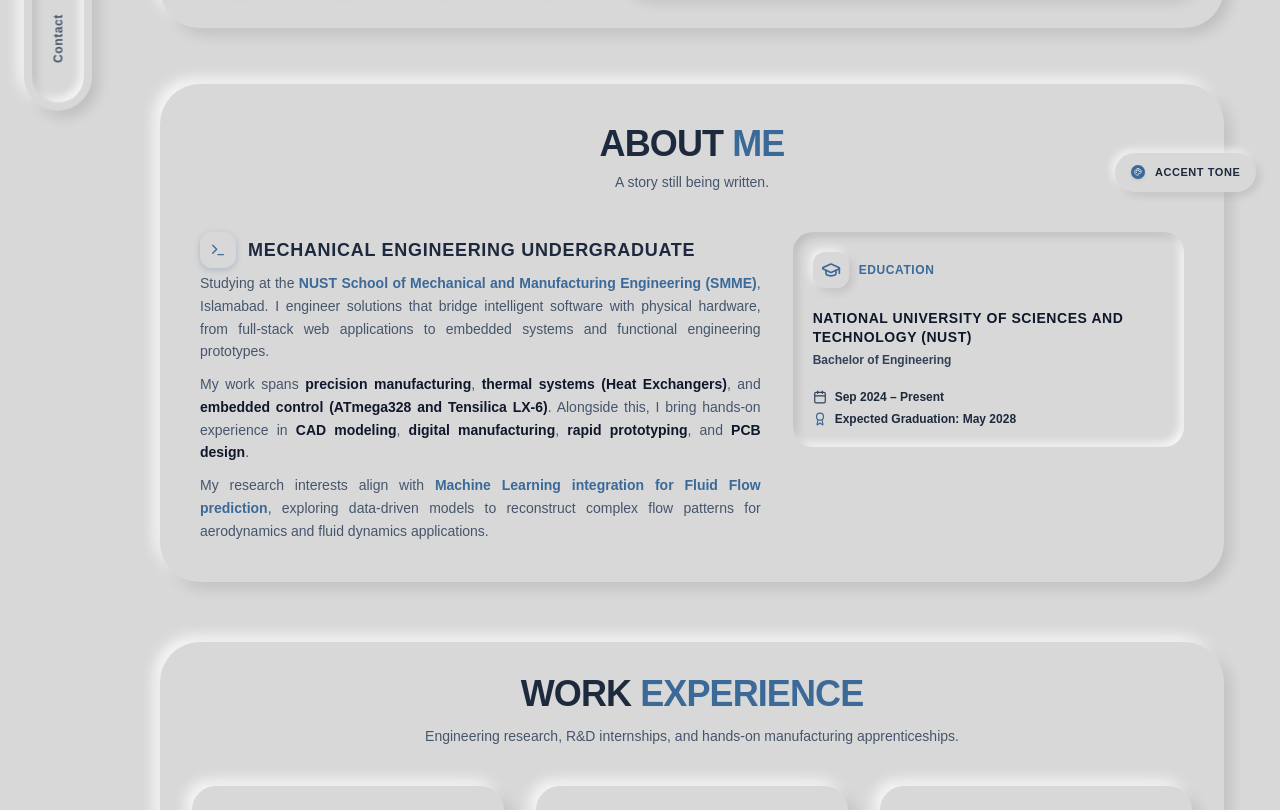
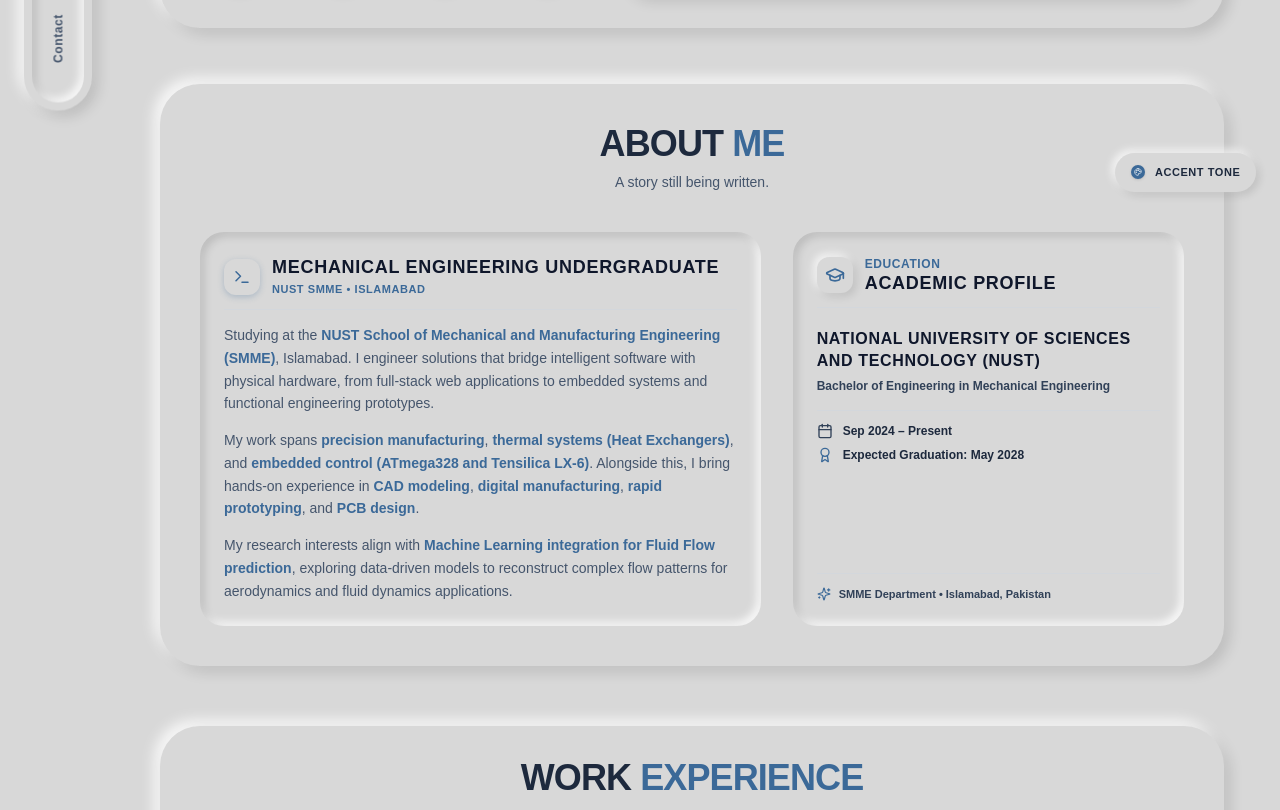
Before and after one commit to Faheem2641/Portfolio, a Next.js app: page / in a window 1280 px wide. Shown: the part 584-1394 px from the top of the page. Built offline with nearby package versions, Linux system fonts and the light colour scheme; a web font is replaced by a local one.

Commit message:
Enhance About Me section typography, word spacing, and neumorphic container layout

```diff
--- a/components/portfolio-clone/about.tsx
+++ b/components/portfolio-clone/about.tsx
@@ -1,6 +1,6 @@
 "use client"
 
-import { GraduationCap, Terminal, Calendar, Award } from "lucide-react"
+import { GraduationCap, Terminal, Calendar, Award, Sparkles } from "lucide-react"
 
 export default function PortfolioAbout() {
   return (
@@ -21,62 +21,80 @@
           </div>
 
           {/* Clean 2-Column Split */}
-          <div className="grid grid-cols-1 lg:grid-cols-12 gap-8 items-start pt-2">
+          <div className="grid grid-cols-1 lg:grid-cols-12 gap-6 sm:gap-8 items-stretch pt-2">
 
-            {/* Left: Bio & Story (Col 7) */}
-            <div className="lg:col-span-7 space-y-2.5 text-left">
-              <div className="flex items-center gap-3 mb-1">
+            {/* Left: Bio & Story Card in Neu-Inset Container (Col 7) */}
+            <div className="lg:col-span-7">
+              <div className="neu-inset rounded-[20px] sm:rounded-[24px] p-4 sm:p-6 space-y-4 h-full flex flex-col justify-between">
+                <div className="space-y-3.5">
+                  <div className="flex items-center gap-3 pb-3 border-b border-slate-300/40">
                     <div className="w-9 h-9 rounded-[12px] neu-button flex items-center justify-center text-topping shrink-0 shadow-topping-glow">
-                  <Terminal className="w-4 h-4 text-topping" />
+                      <Terminal className="w-4.5 h-4.5 text-topping" />
                     </div>
-                <h3 className="text-lg font-black text-slate-800">
+                    <div>
+                      <h3 className="text-base sm:text-lg font-black text-slate-900 leading-tight">
                         Mechanical Engineering Undergraduate
                       </h3>
+                      <p className="text-[11px] font-mono font-bold text-topping uppercase tracking-wider mt-0.5">
+                        NUST SMME • Islamabad
+                      </p>
+                    </div>
                   </div>
 
-              <p className="text-xs sm:text-sm text-slate-600 leading-relaxed font-normal text-justify [text-justify:inter-word]">
+                  <p className="text-xs sm:text-sm text-slate-600 leading-relaxed font-normal text-left">
                     Studying at the <strong className="text-topping font-bold">NUST School of Mechanical and Manufacturing Engineering (SMME)</strong>, Islamabad. I engineer solutions that bridge intelligent software with physical hardware, from full-stack web applications to embedded systems and functional engineering prototypes.
                   </p>
 
-              <p className="text-xs sm:text-sm text-slate-600 leading-relaxed font-normal text-justify [text-justify:inter-word]">
-                My work spans <strong className="text-slate-900 font-bold">precision manufacturing</strong>, <strong className="text-slate-900 font-bold">thermal systems (Heat Exchangers)</strong>, and <strong className="text-slate-900 font-bold">embedded control (ATmega328 and Tensilica LX-6)</strong>. Alongside this, I bring hands-on experience in <strong className="text-slate-900 font-bold">CAD modeling</strong>, <strong className="text-slate-900 font-bold">digital manufacturing</strong>, <strong className="text-slate-900 font-bold">rapid prototyping</strong>, and <strong className="text-slate-900 font-bold">PCB design</strong>.
+                  <p className="text-xs sm:text-sm text-slate-600 leading-relaxed font-normal text-left">
+                    My work spans <strong className="text-topping font-bold">precision manufacturing</strong>, <strong className="text-topping font-bold">thermal systems (Heat Exchangers)</strong>, and <strong className="text-topping font-bold">embedded control (ATmega328 and Tensilica LX-6)</strong>. Alongside this, I bring hands-on experience in <strong className="text-topping font-bold">CAD modeling</strong>, <strong className="text-topping font-bold">digital manufacturing</strong>, <strong className="text-topping font-bold">rapid prototyping</strong>, and <strong className="text-topping font-bold">PCB design</strong>.
                   </p>
 
-              <p className="text-xs sm:text-sm text-slate-600 leading-relaxed font-normal text-justify [text-justify:inter-word]">
+                  <p className="text-xs sm:text-sm text-slate-600 leading-relaxed font-normal text-left">
                     My research interests align with <strong className="text-topping font-bold">Machine Learning integration for Fluid Flow prediction</strong>, exploring data-driven models to reconstruct complex flow patterns for aerodynamics and fluid dynamics applications.
                   </p>
                 </div>
+              </div>
+            </div>
 
             {/* Right: Education Card (Col 5) */}
-            <div className="lg:col-span-5">
-              <div className="neu-inset rounded-[20px] p-4 sm:p-5 space-y-3">
-                <div className="flex items-center gap-2.5 pb-2 border-b border-slate-300/40">
+            <div className="lg:col-span-5 flex flex-col">
+              <div className="neu-inset rounded-[20px] sm:rounded-[24px] p-4 sm:p-6 space-y-4 h-full flex flex-col justify-between">
+                <div className="space-y-4">
+                  <div className="flex items-center gap-3 pb-3 border-b border-slate-300/40">
                     <div className="w-9 h-9 rounded-[12px] neu-button flex items-center justify-center text-topping shrink-0">
                       <GraduationCap className="w-5 h-5 text-topping" />
                     </div>
                     <div>
                       <h4 className="text-xs font-mono font-bold text-topping uppercase tracking-wider">Education</h4>
+                      <h3 className="text-base sm:text-lg font-black text-slate-900 leading-tight">Academic Profile</h3>
                     </div>
                   </div>
 
-                <div className="space-y-1">
-                  <h4 className="text-sm font-black text-slate-900 leading-snug">
+                  <div className="space-y-1.5 pt-1">
+                    <h4 className="text-sm sm:text-base font-black text-slate-900 leading-snug">
                       National University of Sciences and Technology (NUST)
                     </h4>
                     <p className="text-xs font-bold text-slate-700">
-                    Bachelor of Engineering
+                      Bachelor of Engineering in Mechanical Engineering
                     </p>
                   </div>
 
-                <div className="space-y-1.5 pt-2 border-t border-slate-300/40">
-                  <div className="flex items-center gap-2 text-xs font-mono font-bold text-slate-800">
-                    <Calendar className="w-3.5 h-3.5 text-slate-700" />
+                  <div className="space-y-2 pt-3 border-t border-slate-300/40">
+                    <div className="flex items-center gap-2.5 text-xs font-mono font-bold text-slate-800">
+                      <Calendar className="w-4 h-4 text-slate-700 shrink-0" />
                       <span>Sep 2024 – Present</span>
                     </div>
-                  <div className="flex items-center gap-2 text-xs font-mono font-bold text-slate-800">
-                    <Award className="w-3.5 h-3.5 text-topping" />
+                    <div className="flex items-center gap-2.5 text-xs font-mono font-bold text-slate-800">
+                      <Award className="w-4 h-4 text-topping shrink-0" />
                       <span>Expected Graduation: May 2028</span>
                     </div>
+                  </div>
+                </div>
+
+                {/* Accent Badge */}
+                <div className="pt-3 border-t border-slate-300/40 flex items-center gap-2 text-[11px] font-mono font-bold text-slate-700">
+                  <Sparkles className="w-3.5 h-3.5 text-topping shrink-0" />
+                  <span>SMME Department • Islamabad, Pakistan</span>
                 </div>
               </div>
             </div>
```
Lines whose indentation alone changed are shown as unchanged.
